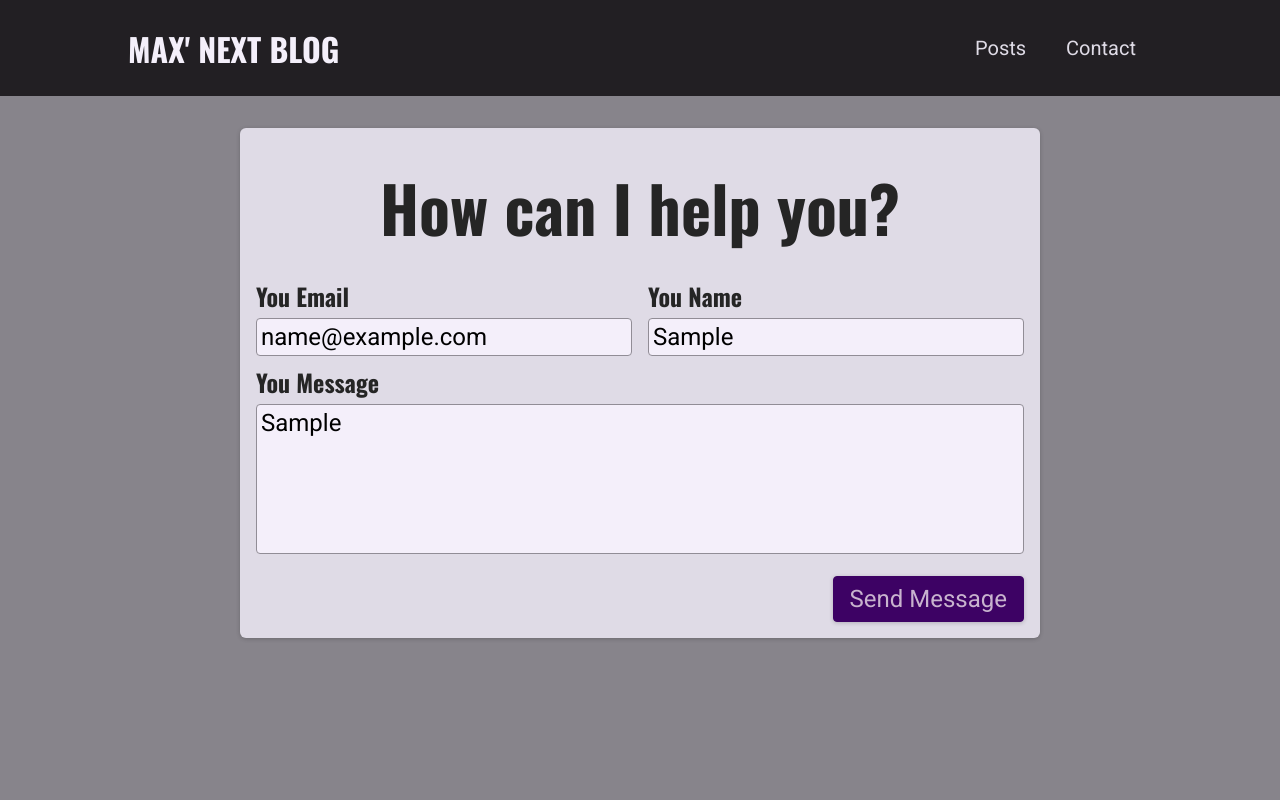
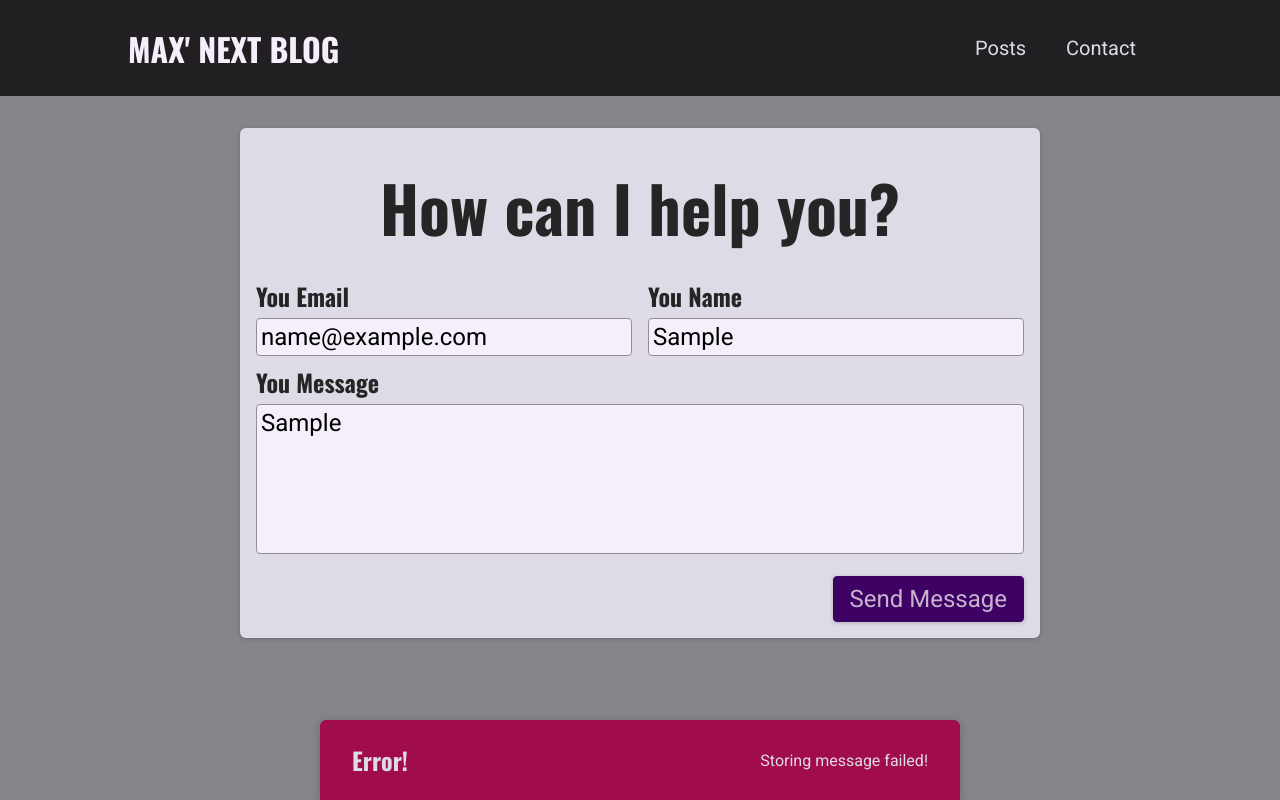
Before and after one commit to unimat/max-blog, a Next.js app: page /contact in a window 1280 px wide. Both pictures are taken after typing "name@example.com", "Sample", "Sample" into the empty fields and a click on the button "Send Message". Built offline with nearby package versions, Linux system fonts and the light colour scheme; no server answers; the database is empty.

Commit message:
Adding UI Feedback With Notifications

```diff
--- a/components/contact/contact-form.js
+++ b/components/contact/contact-form.js
@@ -1,26 +1,89 @@
 import { useState, useEffect } from 'react';
 
 import classes from './contact-form.module.css'
+import Notification from '../ui/notification';
+
+async function sendContactData(contactDetails) {
+  const response = await fetch('/api/contact', {
+    method: 'POST',
+    body: JSON.stringify(contactDetails),
+    headers: {
+      'Content-Type': 'application/json',
+    },
+  });
+
+  const data = await response.json();
+
+  if (!response.ok) {
+    throw new Error(data.message || 'Something went wrong!');
+  }
+}
 
 function ContactForm() {
   const [enteredEmail, setEnteredEmail] = useState('');
   const [enteredName, setEnteredName] = useState('');
   const [enteredMessage, setEnteredMessage] = useState('');
+  const [requestStatus, setRequestStatus] = useState(); // 'pending', 'success', 'error'
+  const [requestError, setRequestError] = useState();
 
-  function sendMessageHandler(event) {
+  useEffect(() => {
+    if (requestStatus === 'success' || requestStatus === 'error') {
+      const timer = setTimeout(() => {
+        setRequestStatus(null);
+        setRequestError(null);
+      }, 3000);
+
+      return () => clearTimeout(timer);
+    }
+  }, [requestStatus]);
+
+  async function sendMessageHandler(event) {
     event.preventDefault()
 
-    fetch('/api/contact', {
-      method: 'POST',
-      body: JSON.stringify({
+    // optional: add client-side validation
+
+    setRequestStatus('pending');
+
+    try {
+      await sendContactData({
         email: enteredEmail,
         name: enteredName,
-        message: enteredMessage
-      }),
-      headers: {
-        'Content-Type': 'application/json'
-      }
-    });
+        message: enteredMessage,
+      });
+      setRequestStatus('success');
+      setEnteredMessage('');
+      setEnteredEmail('');
+      setEnteredName('');
+    } catch (error) {
+      setRequestError(error.message);
+      setRequestStatus('error');
+    }
+  }
+
+  let notification;
+
+  if (requestStatus === 'pending') {
+    notification = {
+      status: 'pending',
+      title: 'Sending message...',
+      message: 'Your message is on its way!',
+    };
+  }
+
+  if (requestStatus === 'success') {
+    notification = {
+      status: 'success',
+      title: 'Success!',
+      message: 'Message sent successfully!',
+    };
+  }
+
+  if (requestStatus === 'error') {
+    notification = {
+      status: 'error',
+      title: 'Error!',
+      message: requestError,
+    };
   }
 
   return (
@@ -64,6 +127,13 @@
           <button>Send Message</button>
         </div>
       </form>
+      {notification && (
+        <Notification
+          status={notification.status}
+          title={notification.title}
+          message={notification.message}
+        />
+      )}
     </section>
   )
 }
--- /dev/null
+++ b/components/ui/notification.js
@@ -0,0 +1,29 @@
+import ReactDOM from 'react-dom';
+
+import classes from './notification.module.css';
+
+function Notification(props) {
+  const { title, message, status } = props;
+
+  let statusClasses = '';
+
+  if (status === 'success') {
+    statusClasses = classes.success;
+  }
+
+  if (status === 'error') {
+    statusClasses = classes.error;
+  }
+
+  const cssClasses = `${classes.notification} ${statusClasses}`;
+
+  return ReactDOM.createPortal(
+    <div className={cssClasses}>
+      <h2>{title}</h2>
+      <p>{message}</p>
+    </div>,
+    document.getElementById('notifications')
+  );
+}
+
+export default Notification;
--- /dev/null
+++ b/components/ui/notification.module.css
@@ -0,0 +1,43 @@
+.notification {
+  display: flex;
+  justify-content: space-between;
+  align-items: center;
+  color: var(--color-grey-100);
+  background-color: var(--color-grey-800);
+  padding: 0 var(--size-8);
+  box-shadow: 0 1px 8px rgba(0, 0, 0, 0.2);
+  position: fixed;
+  height: 5rem;
+  bottom: 0;
+  width: 100%;
+  left: 0;
+  border-top-right-radius: 0;
+  border-top-left-radius: 0;
+}
+
+.notification h2 {
+  font-size: var(--size-6);
+  margin: 0;
+}
+
+.notification p {
+  margin: 0;
+}
+
+.success {
+  background-color: var(--color-success-500);
+  color: var(--color-grey-800);
+}
+
+.error {
+  background-color: var(--color-error-500);
+}
+
+@media (min-width: 768px) {
+  .notification {
+    width: 40rem;
+    left: calc(50% - 20rem);
+    border-top-right-radius: 6px;
+    border-top-left-radius: 6px;
+  }
+}
--- a/pages/_document.js
+++ b/pages/_document.js
@@ -7,6 +7,7 @@
       <body>
         <Main />
         <NextScript />
+        <div id="notifications"></div>
       </body>
     </Html>
   )
```
